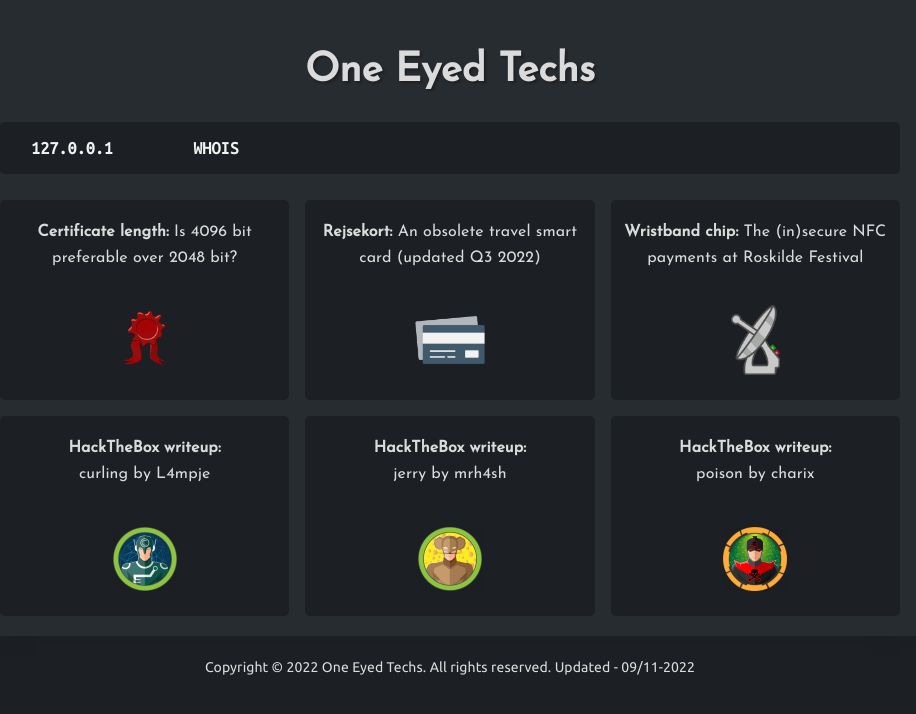
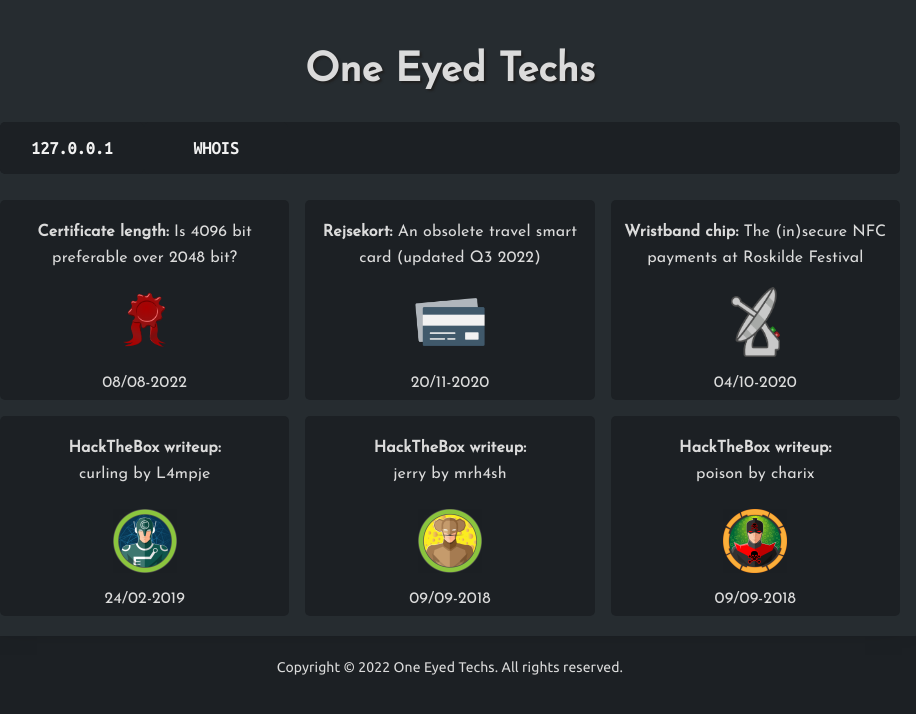
Before and after one commit to ztychr/oneeyedtechs, a Flask app: page / in a window 1280 px wide. Shown: the top 714 px of the page, without its empty margins (190-1106 px from the left). Run offline with Flask 2, Linux system fonts and the light colour scheme.

Commit message:
date on posts

```diff
--- a/static/css/style.css
+++ b/static/css/style.css
@@ -138,6 +138,23 @@
     transition: 0.3s;
     cursor: pointer;
 }
+
+a.post .menudate {
+    margin-left: auto;
+    margin-right: auto;
+    left: 0;
+    right: 0;
+    position: absolute;
+    bottom: 3px;
+    width: 75%;
+}
+/*
+a.post:hover .menudate{
+    background: #1C2024;
+    color: #f2f2f2;
+    transition: 0.3s;
+    cursor: pointer;
+}*/
 
 .topnav {
     border-radius: 5px;
@@ -256,7 +273,7 @@
     max-height: 70px;
     align-items: center;
     position: absolute;
-    bottom: 25px;
+    bottom: 43px;
     margin-left: auto;
     margin-right: auto;
     left: 0;
--- a/templates/404.html
+++ b/templates/404.html
@@ -1,3 +1,2 @@
 <h1>404</h1>
-
 <p>The page you are looking for doesn't exist - or you've attempted malicious acts. Please don't do this without my consent.</p>
--- a/templates/footer.html
+++ b/templates/footer.html
@@ -1,6 +1,6 @@
     </div>
     <div class="footer">
-    Copyright © 2022 {{ host }}. All rights reserved. Updated - 09/11-2022
+    Copyright © 2022 {{ host }}. All rights reserved.
     </div>
 </body>
  </html>
--- a/templates/index.html
+++ b/templates/index.html
@@ -1,13 +1,44 @@
 {% include 'header.html' %}
 
 <div class="posts">
-  <a class="post" href="post/certificate-length"><b>Certificate length: </b>Is 4096 bit preferable over 2048 bit?</br><img class="thumbnail" src="static/images/thumbnails/certificate.png"></a>
-  <a class="post" href="post/rejsekortet-an-obsolete-smart-card"><b>Rejsekort: </b>An obsolete travel smart card (updated Q3 2022)<br><img class="thumbnail" src="static/images/thumbnails/travelcard.png"/></a>
-  <a class="post" href="post/nfc-payment-roskilde-festival"><b>Wristband chip: </b>The (in)secure NFC payments at Roskilde Festival<br><img class="thumbnail" src="static/images/thumbnails/rfid-antenna.png"/></a>
-  <a class="post" href="post/htb-curling"><b>HackTheBox writeup: </b><br> curling by L4mpje <br><img class="thumbnail" src="static/images/thumbnails/curling-thumb.png"/></a>
-  <a class="post" href="post/htb-jerry"><b>HackTheBox writeup: </b><br>jerry by mrh4sh<br><img class="thumbnail" src="static/images/thumbnails/jerry-thumb.png"/></a>
-  <a class="post" href="post/htb-poison"><b>HackTheBox writeup: </b><br>poison by charix<br><img class="thumbnail" src="static/images/thumbnails/poison-thumb.png"/></a>
-<!--  <a class="post" href="post/case-competition"><b>Case ompetition: </b><br>A fictional pentest scenario<br><img class="thumbnail" src="static/images/thumbnails/pc.svg"/></a> -->
+  <a class="post" href="post/certificate-length">
+    <b>Certificate length: </b>Is 4096 bit preferable over 2048 bit?</br>
+    <img class="thumbnail" src="static/images/thumbnails/certificate.png">
+    <div class="menudate">08/08-2022</div>
+  </a>
+
+  <a class="post" href="post/rejsekortet-an-obsolete-smart-card">
+    <b>Rejsekort: </b>An obsolete travel smart card (updated Q3 2022)<br>
+    <img class="thumbnail" src="static/images/thumbnails/travelcard.png"/>
+    <div class="menudate">20/11-2020</div>
+  </a>
+
+  <a class="post" href="post/nfc-payment-roskilde-festival">
+    <b>Wristband chip: </b>The (in)secure NFC payments at Roskilde Festival<br>
+    <img class="thumbnail" src="static/images/thumbnails/rfid-antenna.png"/>
+    <div class="menudate">04/10-2020</div>
+  </a>
+
+  <a class="post" href="post/htb-curling">
+    <b>HackTheBox writeup: </b><br> curling by L4mpje <br>
+    <img class="thumbnail" src="static/images/thumbnails/curling-thumb.png"/>
+    <div class="menudate">24/02-2019</div>
+  </a>
+
+  <a class="post" href="post/htb-jerry">
+    <b>HackTheBox writeup: </b><br>jerry by mrh4sh<br>
+    <img class="thumbnail" src="static/images/thumbnails/jerry-thumb.png"/>
+    <div class="menudate">09/09-2018</div>
+  </a>
+
+  <a class="post" href="post/htb-poison">
+    <b>HackTheBox writeup: </b><br>poison by charix<br>
+    <img class="thumbnail" src="static/images/thumbnails/poison-thumb.png"/>
+    <div class="menudate">09/09-2018</div>
+  </a>
+
+  <!--  <a class="post" href="post/case-competition"><b>Case ompetition: </b><br>A fictional pentest scenario<br><img class="thumbnail" src="static/images/thumbnails/pc.svg"/></a> -->
+
 </div>
 {% include 'footer.html' %}
 
```
Also changed, not shown: other parts of static/css/style.css (+1 -1 lines).
